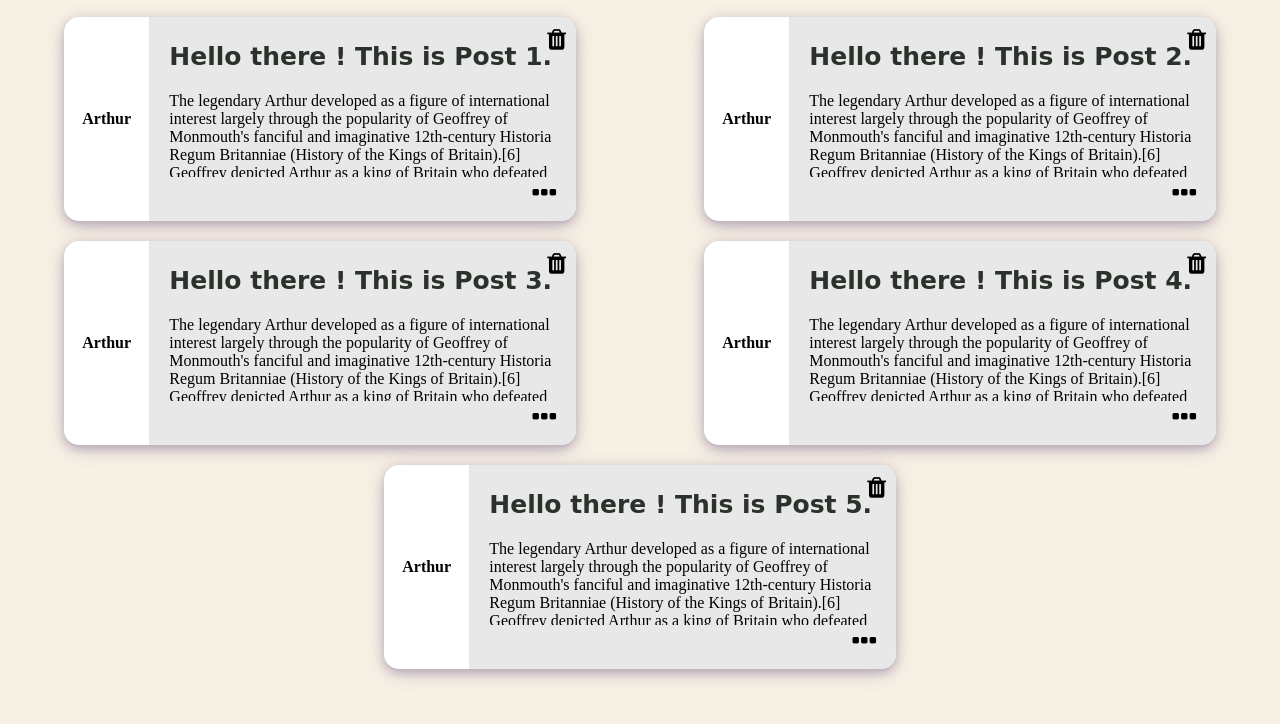
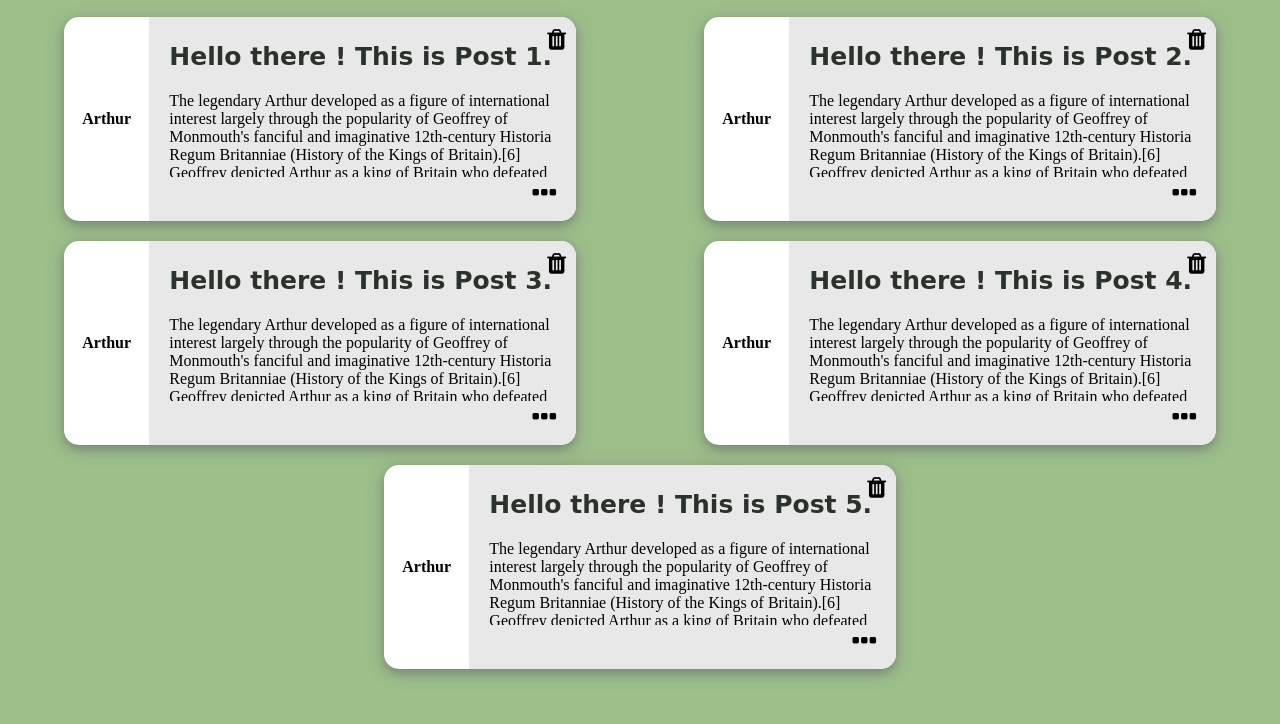
Before and after one commit to jmadhav6/scribbler, a plain HTML site: page html/bloglist.html in a window 1280 px wide. Shown: the part 76-800 px from the top of the page. Drawn offline with Linux system fonts and the light colour scheme; a web font is replaced by a local one.

Commit message:
updating css

```diff
--- a/css/bloglist.css
+++ b/css/bloglist.css
@@ -60,7 +60,7 @@ body {
     position: relative;
     margin: 0 !important;
     color: #fff;
-    background-color: #F7F1E5;
+    background-color: #9DC08B;
     background-size: 2000% 2000%;
 }
 
```
